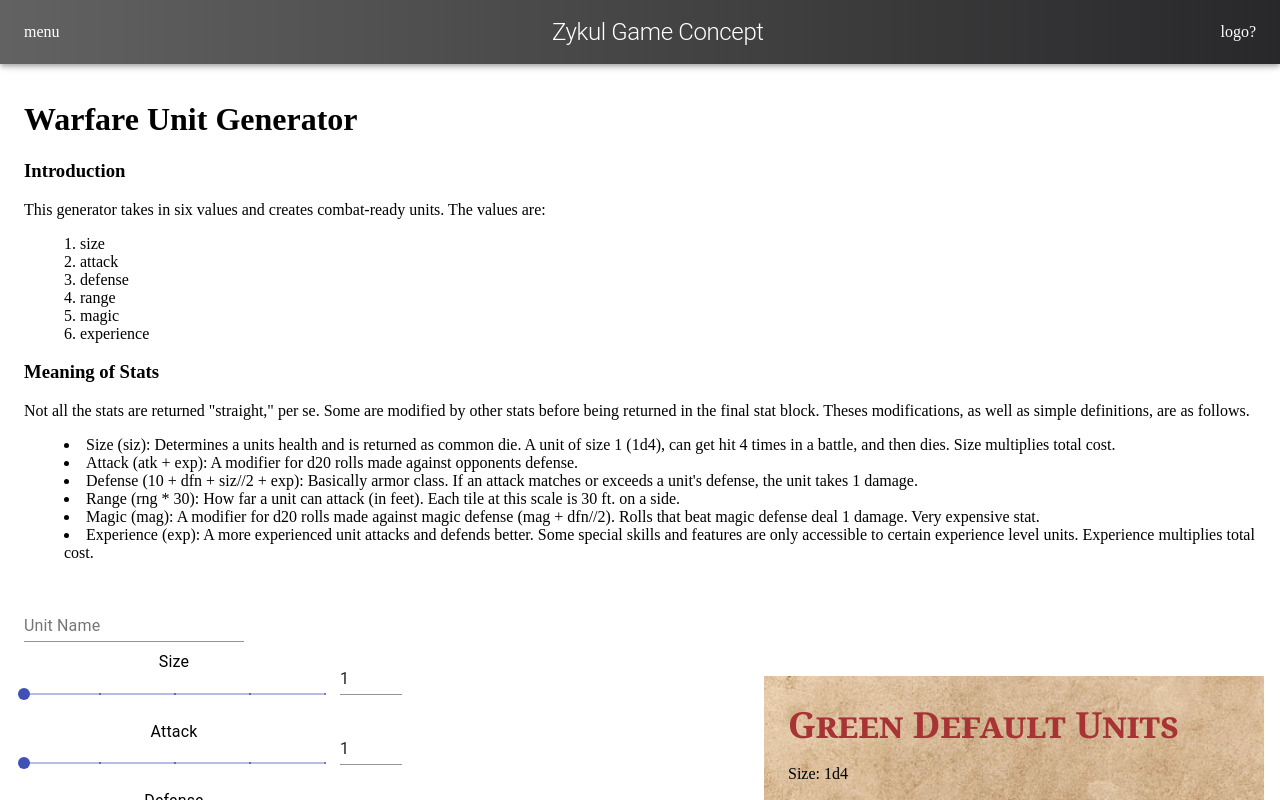
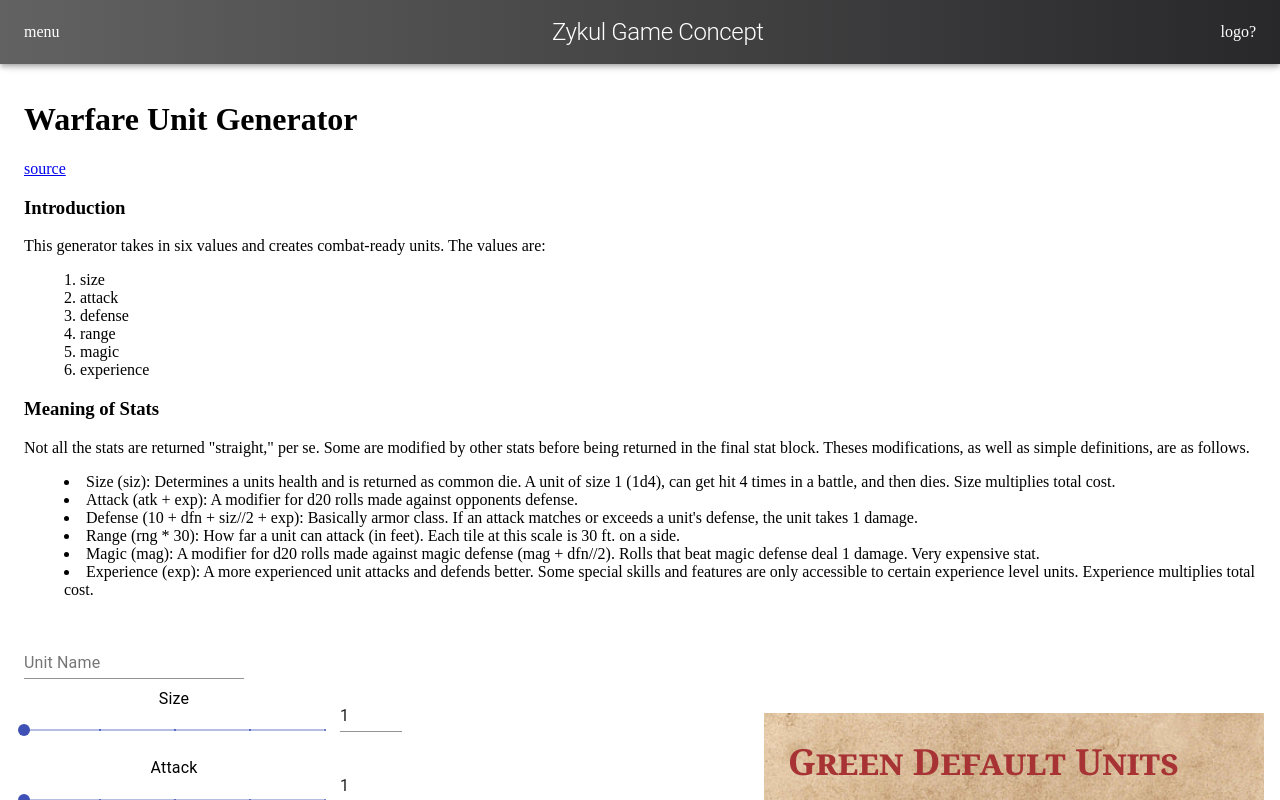
Before and after one commit to mc0918/zykul, a React (Create React App) app: page / in a window 1280 px wide. Shown: the top 800 px of the page. Built offline with nearby package versions, Linux system fonts and the light colour scheme.

Commit message:
attributions

```diff
--- a/src/components/WarfareUnitGenerator/WarfareUnitGenerator.jsx
+++ b/src/components/WarfareUnitGenerator/WarfareUnitGenerator.jsx
@@ -202,6 +202,7 @@ export const WarfareUnitGenerator = () => {
                 <Grid item xs={12}>
                     <div className="page-description">
                         <h1>Warfare Unit Generator</h1>
+                        <a href="https://github.com/stevenzych/dnd_units/blob/master/warfare_unit_generator.ipynb" target="_blank">source</a>
                         <h3>Introduction</h3>
                         <p>This generator takes in six values and creates combat-ready units. The values are:</p>
                         <ol>
```
